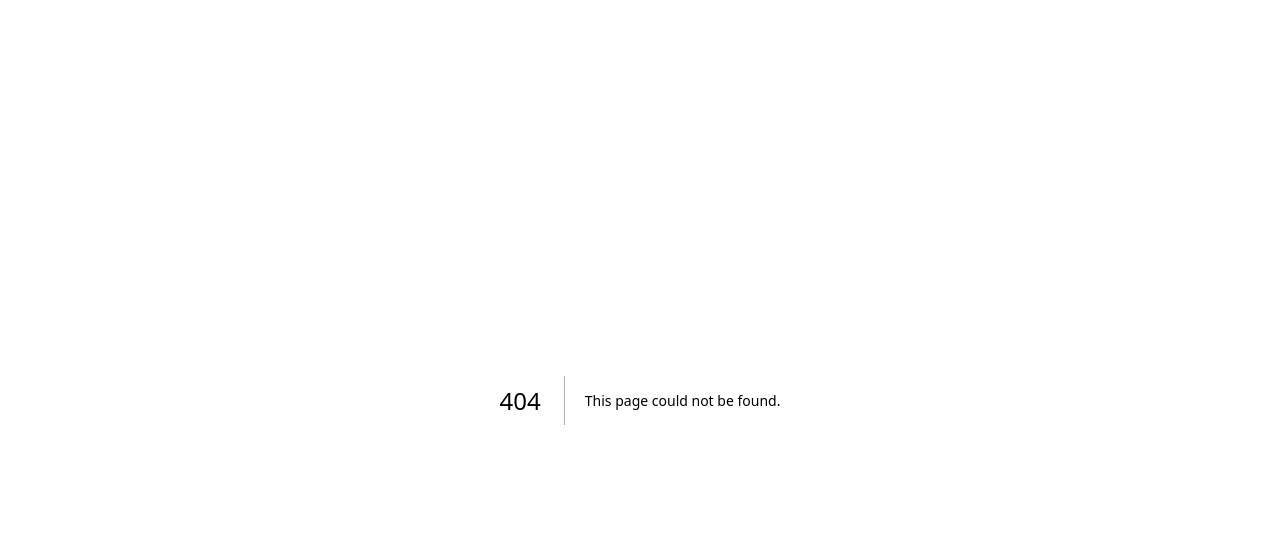
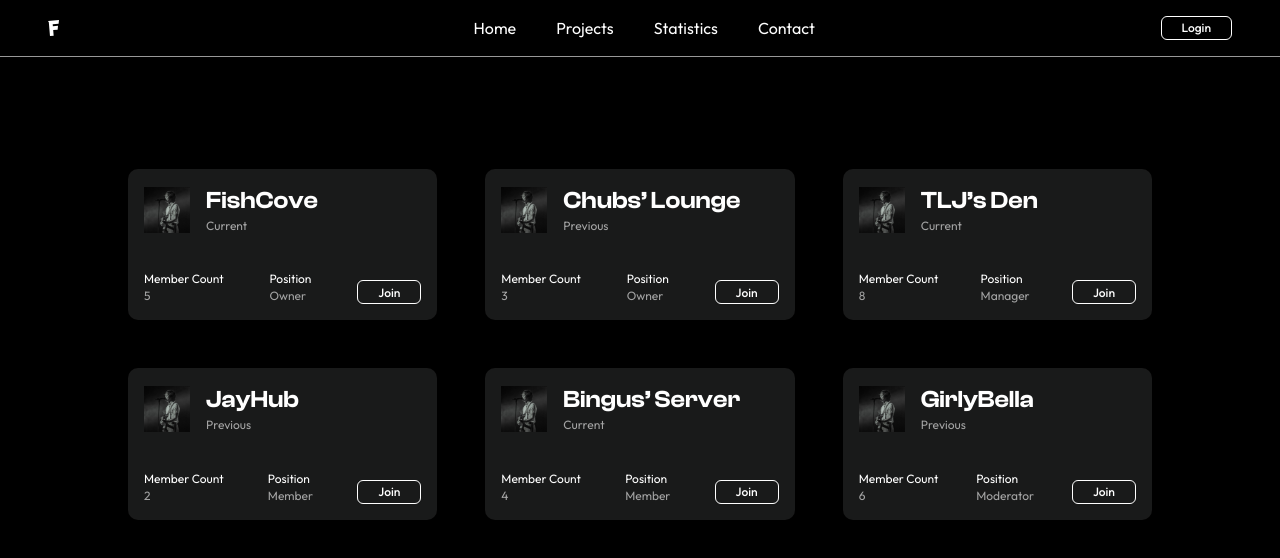
Before and after one commit to PriyobrotoKar/fishkido_v4, a Next.js app: page /projects in a window 1280 px wide. Before the commit this address had no page. Shown: the top 558 px of the page. Built offline with nearby package versions, Linux system fonts and the light colour scheme.

Commit message:
feat: add projects page

```diff
--- a/src/app/(public)/layout.tsx
+++ b/src/app/(public)/layout.tsx
@@ -8,7 +8,7 @@ export default function PublicLayout({
   return (
     <div>
       <Header />
-      {children}
+      <div className="py-28">{children}</div>
     </div>
   );
 }
--- a/src/app/(public)/page.tsx
+++ b/src/app/(public)/page.tsx
@@ -5,7 +5,7 @@ import Socials from '@/features/home/components/Socials';
 
 export default function Home() {
   return (
-    <div className="mx-auto max-w-3xl space-y-12 py-28">
+    <div className="mx-auto max-w-3xl space-y-12">
       <Profile />
       <Socials />
       <Separator className="via-border bg-gradient-to-r from-transparent to-transparent" />
--- /dev/null
+++ b/src/app/(public)/projects/page.tsx
@@ -0,0 +1,70 @@
+import ProjectCard, {
+  Project,
+} from '@/features/projects/components/ProjectCard';
+
+const projects: Project[] = [
+  {
+    id: 1,
+    name: 'FishCove',
+    status: 'Current',
+    imageUrl: '/images/profile.png',
+    link: 'https://example.com/project-a',
+    memberCount: 5,
+    position: 'Owner',
+  },
+  {
+    id: 2,
+    name: 'Chubs’ Lounge',
+    status: 'Previous',
+    imageUrl: '/images/profile.png',
+    link: 'https://example.com/project-b',
+    memberCount: 3,
+    position: 'Owner',
+  },
+  {
+    id: 3,
+    name: 'TLJ’s Den',
+    status: 'Current',
+    imageUrl: '/images/profile.png',
+    link: 'https://example.com/project-c',
+    memberCount: 8,
+    position: 'Manager',
+  },
+  {
+    id: 4,
+    name: 'JayHub',
+    status: 'Previous',
+    imageUrl: '/images/profile.png',
+    link: 'https://example.com/project-d',
+    memberCount: 2,
+    position: 'Member',
+  },
+  {
+    id: 5,
+    name: 'Bingus’ Server',
+    status: 'Current',
+    imageUrl: '/images/profile.png',
+    link: 'https://example.com/project-e',
+    memberCount: 4,
+    position: 'Member',
+  },
+  {
+    id: 6,
+    name: 'GirlyBella',
+    status: 'Previous',
+    imageUrl: '/images/profile.png',
+    link: 'https://example.com/project-f',
+    memberCount: 6,
+    position: 'Moderator',
+  },
+];
+
+export default function ProjectPage() {
+  return (
+    <div className="mx-auto grid max-w-5xl grid-cols-3 gap-12">
+      {projects.map((project) => (
+        <ProjectCard project={project} key={project.id} />
+      ))}
+    </div>
+  );
+}
--- a/src/components/ui/button.tsx
+++ b/src/components/ui/button.tsx
@@ -14,7 +14,7 @@ const buttonVariants = cva(
         destructive:
           'bg-destructive text-white shadow-xs hover:bg-destructive/90 focus-visible:ring-destructive/20 dark:focus-visible:ring-destructive/40 dark:bg-destructive/60',
         outline:
-          'border border-foreground bg-background shadow-xs dark:bg-input/30 dark:border-input dark:hover:bg-input/50',
+          'border border-foreground shadow-xs dark:bg-input/30 dark:border-input dark:hover:bg-input/50',
         secondary:
           'bg-secondary text-secondary-foreground shadow-xs hover:bg-secondary/80',
         ghost:
--- a/src/features/home/components/Socials.tsx
+++ b/src/features/home/components/Socials.tsx
@@ -38,7 +38,7 @@ const socialLinks: SocialLink[] = [
 const Socials = () => {
   return (
     <div>
-      <ul className="bg-foreground/10 mx-auto flex w-fit items-center gap-12 rounded-lg px-7 py-3">
+      <ul className="bg-foreground/10 mx-auto flex w-fit items-center gap-12 rounded-lg px-7 py-4">
         {socialLinks.map((link, index) => (
           <li key={index}>
             <a
--- /dev/null
+++ b/src/features/projects/components/ProjectCard.tsx
@@ -0,0 +1,55 @@
+import { Button } from '@/components/ui/button';
+import Image from 'next/image';
+import Link from 'next/link';
+import React from 'react';
+
+export interface Project {
+  id: number;
+  name: string;
+  status: 'Current' | 'Previous';
+  imageUrl: string;
+  link: string;
+  memberCount: number;
+  position: string;
+}
+
+interface ProjectCardProps {
+  project: Project;
+}
+
+const ProjectCard = ({ project }: ProjectCardProps) => {
+  return (
+    <article className="bg-foreground/10 space-y-9 rounded-lg p-4 text-sm">
+      <div className="flex items-center gap-4">
+        <div>
+          <Image
+            src={project.imageUrl}
+            alt={project.name}
+            width={46}
+            height={46}
+          />
+        </div>
+        <div>
+          <h3 className="font-clash text-2xl font-semibold">{project.name}</h3>
+          <p className="text-foreground/60">{project.status}</p>
+        </div>
+      </div>
+
+      <div className="flex items-end justify-between gap-4">
+        <div>
+          <div>Member Count</div>
+          <div className="text-foreground/60">{project.memberCount}</div>
+        </div>
+        <div>
+          <div>Position</div>
+          <div className="text-foreground/60">{project.position}</div>
+        </div>
+        <Link href={project.link}>
+          <Button variant={'outline'}>Join</Button>
+        </Link>
+      </div>
+    </article>
+  );
+};
+
+export default ProjectCard;
```
